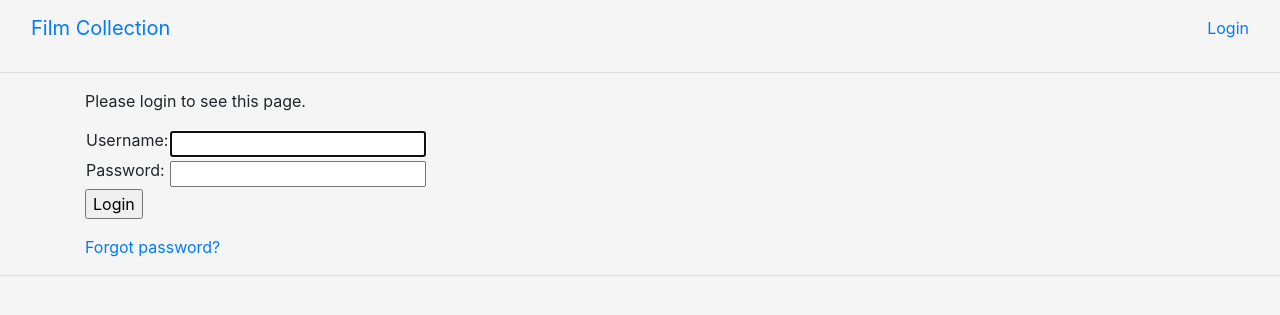
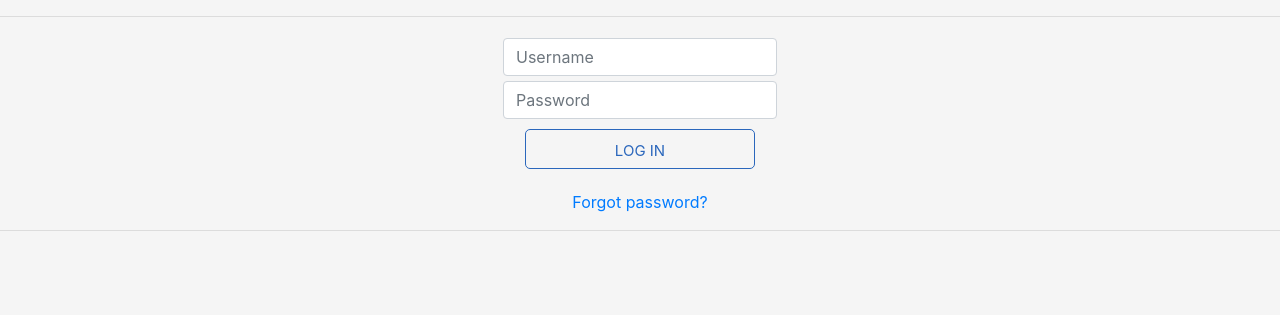
Before and after one commit to sohdas/FilmCollection, a Django app: page /accounts/login/?next=/ in a window 1280 px wide. Shown: the top 315 px of the page. Run offline with Django 3.2, Linux system fonts and the light colour scheme; some libraries are stand-ins or nearby versions.

Commit message:
functional login

```diff
--- a/collection/static/collection/style.css
+++ b/collection/static/collection/style.css
@@ -118,9 +118,26 @@ a {
     transition: ease-in-out .3s;
 }
 
+.button-login{
+    width:230px;
+}
+
 /*Forms*/
 
 .form-spacing {
     margin-top: 5px;
     margin-bottom: 5px;
 }
+
+.form-center{
+    display:inline-block;
+    text-align:center;
+}
+
+/*Containers*/
+
+.container-center{
+    margin: auto;
+    width: 100%;
+    text-align: center;
+}
--- a/collection/templates/base.html
+++ b/collection/templates/base.html
@@ -20,22 +20,21 @@
     <!--bootstrap extension-->
     <script src="//cdnjs.cloudflare.com/ajax/libs/jasny-bootstrap/3.1.3/js/jasny-bootstrap.min.js"></script>
 
+    {% if user.is_authenticated %}
+
         <nav class="navbar navbar-default navbar-expand-lg">
             <div class="container-fluid">
                 <div class="navbar-header">
                     <a class="navbar-brand" href="/">Film Collection</a>
                 </div>
                 <ul class="nav navbar-nav navbar-right">
-                {% if user.is_authenticated %}
                     <li> Hello, {{user.get_username}} &nbsp; &nbsp;</li>
                     <li class="active"><a href="{% url 'logout'%}?next={{request.path}}">Logout</a></li>
-                {% else %}
-                <li class="active"><a href="{% url 'login'%}?next={{request.path}}">Login</a></li>
-                {% endif %}
                 </ul>
             </div>
         </nav>
-        <hr>
+    {% endif %}
+
     {% block body %}
     {% endblock %}
     <hr>
--- a/collection/templates/collection/index.html
+++ b/collection/templates/collection/index.html
@@ -1,6 +1,7 @@
 {% extends 'base.html' %}
 
 {% block body %}
+{% if user.is_authenticated %}
 <div class="container color-navy">
     <div class="title">
         <p>FILM COLLECTION</p>
--- a/collection/templates/registration/login.html
+++ b/collection/templates/registration/login.html
@@ -1,40 +1,35 @@
 {% extends "base.html" %}
 
 {% block body %}
-<div class="container">
+<hr>
+
+<div class="container container-center form-spacing">
+
     {% if form.errors %}
-<p>Your username and password didn't match. Please try again.</p>
+    <p>The username and/or password was incorrect. Please try again.</p>
     {% endif %}
 
     {% if next %}
     {% if user.is_authenticated %}
 
-<p>Your account doesn't have access to this page. To proceed,
-    please login with an account that has access.</p>
-
-{% else %}
-
-<p>Please login to see this page.</p>
+    <p>You are currently logged in.</p>
 
     {% endif %}
     {% endif %}
 
-<form method="post" action="{% url 'login' %}">
+    <form class="form-center" method="post" action="{% url 'login' %}">
         {% csrf_token %}
         <table>
 
             <tr>
-            <td>{{ form.username.label_tag }}</td>
-            <td>{{ form.username }}</td>
+                    <input class="form-control form-spacing" type="text" name="username" placeholder="Username">
             </tr>
 
             <tr>
-            <td>{{ form.password.label_tag }}</td>
-            <td>{{ form.password }}</td>
+                    <input class="form-control form-spacing" type="password" name="password" placeholder="Password">
             </tr>
         </table>
-
-    <input type="submit" value="Login" />
+            <button class="button-login button-yin form-spacing form-center" type="submit"> LOG IN </button>
             <input type="hidden" name="next" value="{{ next }}" />
     </form>
 
--- a/collection/views.py
+++ b/collection/views.py
@@ -4,11 +4,17 @@ from django.urls import reverse
 from django.views import generic
 from django.contrib.auth.models import User, Permission
 from django.contrib.auth import authenticate
+from django.contrib.auth.decorators import login_required
+from django.utils.decorators import method_decorator
 from .models import Shelf, Movie
 
 class IndexView(generic.ListView):
     template_name='collection/index.html'
     context_object_name='shelf_list'
+
+    @method_decorator(login_required)
+    def dispatch(self, *args, **kwargs):
+        return super(IndexView, self).dispatch(*args, **kwargs)
 
     def get_queryset(self):
         """Return 10 shelves in alphabetical order"""
```
Also changed, not shown: db.sqlite3. Lines whose indentation alone changed are shown as unchanged.
